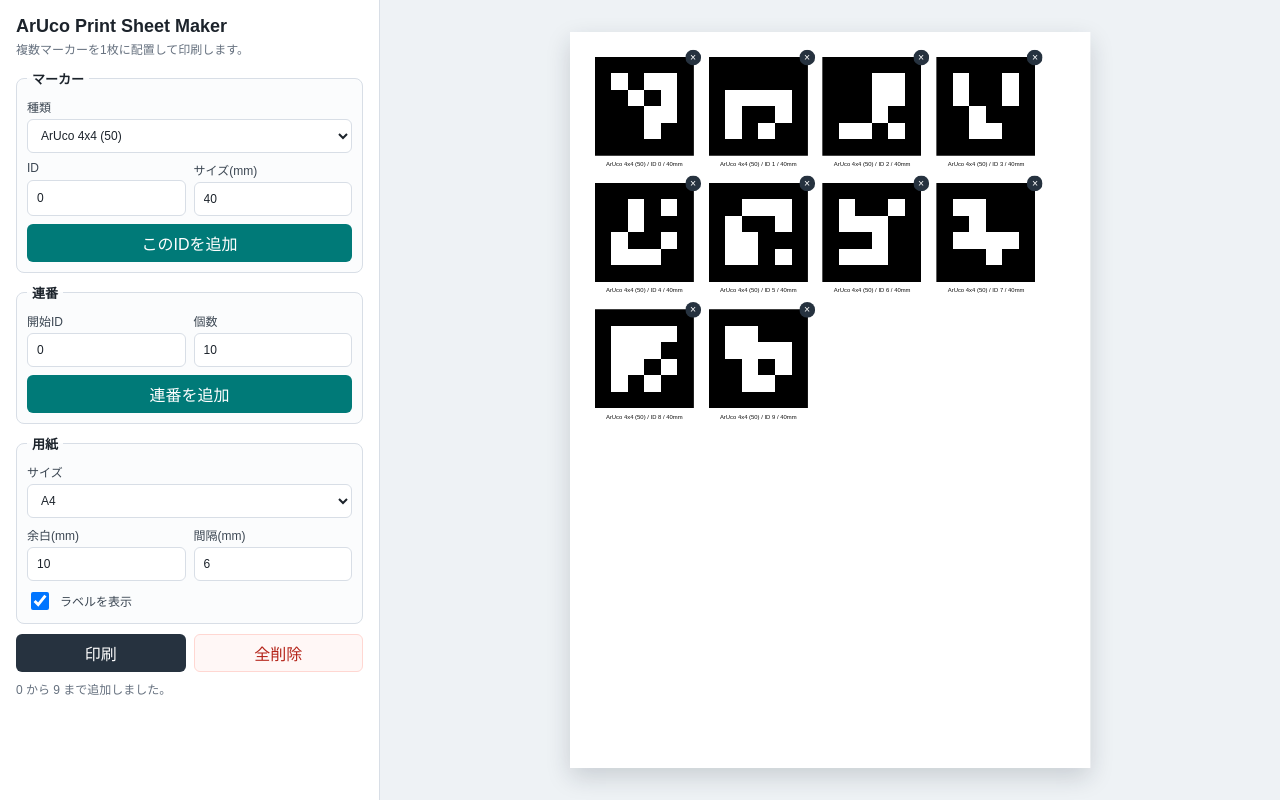
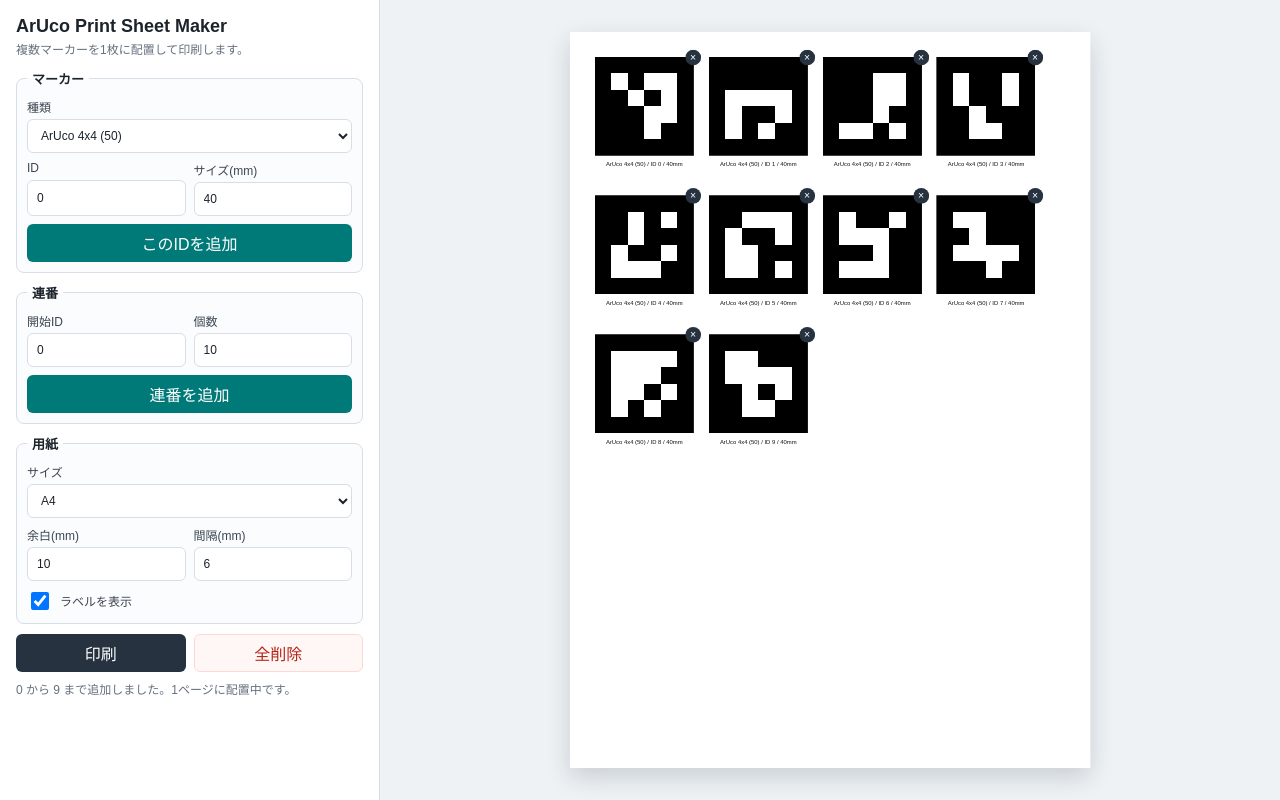
Before and after one commit to shun927/ArUco-Print-Sheet-Maker, a plain HTML site: page index.html in a window 1280 px wide. Both pictures are taken after a click on the button "連番を追加". Drawn offline with Linux system fonts and the light colour scheme.

Commit message:
Paginate markers across print sheets

```diff
--- a/app.js
+++ b/app.js
@@ -8,7 +8,7 @@ const rangeCountInput = document.querySelector("#range-count");
 const form = document.querySelector("#marker-form");
 const workspace = document.querySelector(".workspace");
 const sheetFrame = document.querySelector("#sheet-frame");
-const sheet = document.querySelector("#sheet");
+const pagesElement = document.querySelector("#pages");
 const template = document.querySelector("#marker-template");
 const paperSizeInput = document.querySelector("#paper-size");
 const pageMarginInput = document.querySelector("#page-margin");
@@ -37,6 +37,9 @@ const paperSizes = {
 };
 
 const markers = [];
+const labelHeightMm = 8;
+const labelGapMm = 2;
+const previewPageGapPx = 18;
 
 function setupDictionaries() {
   Object.entries(data).forEach(([key, dictionary]) => {
@@ -104,10 +107,35 @@ function addMarker(dictionaryKey, markerId, sizeMm) {
 }
 
 function render() {
-  sheet.replaceChildren();
+  pagesElement.replaceChildren();
   const showLabels = showLabelsInput.checked;
+  const layout = paginateMarkers(showLabels);
 
-  markers.forEach((marker, index) => {
+  layout.pages.forEach((pageMarkers, pageIndex) => {
+    const page = document.createElement("div");
+    page.className = "sheet";
+    page.setAttribute("aria-label", `${pageIndex + 1}ページ`);
+
+    pageMarkers.forEach((entry) => {
+      page.append(createMarkerElement(entry.marker, entry.index, entry.x, entry.y, showLabels));
+    });
+
+    pagesElement.append(page);
+  });
+
+  updateSheet();
+  fitSheetToWorkspace(layout.pages.length);
+
+  if (layout.errors.length) {
+    status.textContent = layout.errors[0];
+  } else if (markers.length) {
+    status.textContent = `${markers.length}個のマーカーを${layout.pages.length}ページに配置中です。`;
+  } else {
+    status.textContent = "マーカーを追加してください。";
+  }
+}
+
+function createMarkerElement(marker, index, xMm, yMm, showLabels) {
     const fragment = template.content.cloneNode(true);
     const card = fragment.querySelector(".marker-card");
     const art = fragment.querySelector(".marker-art");
@@ -116,6 +144,8 @@ function render() {
     const dictionary = data[marker.dictionaryKey];
 
     card.style.setProperty("--marker-size", `${marker.sizeMm}mm`);
+    card.style.left = `${xMm}mm`;
+    card.style.top = `${yMm}mm`;
     card.classList.toggle("hide-label", !showLabels);
     art.innerHTML = markerSvg(marker.dictionaryKey, marker.markerId);
     label.textContent = `${dictionary.label} / ID ${marker.markerId} / ${marker.sizeMm}mm`;
@@ -124,14 +154,51 @@ function render() {
       markers.splice(index, 1);
       render();
     });
-    sheet.append(fragment);
+    return fragment;
+}
+
+function paginateMarkers(showLabels) {
+  const paper = paperSizes[paperSizeInput.value];
+  const margin = Number(pageMarginInput.value);
+  const gap = Number(markerGapInput.value);
+  const contentWidth = paper.width - margin * 2;
+  const contentHeight = paper.height - margin * 2;
+  const pages = [[]];
+  const errors = [];
+  let x = margin;
+  let y = margin;
+  let rowHeight = 0;
+
+  markers.forEach((marker, index) => {
+    const itemWidth = marker.sizeMm;
+    const itemHeight = marker.sizeMm + (showLabels ? labelGapMm + labelHeightMm : 0);
+
+    if (itemWidth > contentWidth || itemHeight > contentHeight) {
+      errors.push(
+        `ID ${marker.markerId} (${marker.sizeMm}mm) は現在の用紙と余白には収まりません。サイズか余白を小さくしてください。`
+      );
+      return;
+    }
+
+    if (x > margin && x + itemWidth > margin + contentWidth) {
+      x = margin;
+      y += rowHeight + gap;
+      rowHeight = 0;
+    }
+
+    if (y > margin && y + itemHeight > margin + contentHeight) {
+      pages.push([]);
+      x = margin;
+      y = margin;
+      rowHeight = 0;
+    }
+
+    pages[pages.length - 1].push({ marker, index, x, y });
+    x += itemWidth + gap;
+    rowHeight = Math.max(rowHeight, itemHeight);
   });
 
-  updateSheet();
-  fitSheetToWorkspace();
-  status.textContent = markers.length
-    ? `${markers.length}個のマーカーを配置中です。`
-    : "マーカーを追加してください。";
+  return { pages: pages.filter((page) => page.length > 0 || !markers.length), errors };
 }
 
 function updateSheet() {
@@ -139,28 +206,28 @@ function updateSheet() {
   const margin = Number(pageMarginInput.value);
   const gap = Number(markerGapInput.value);
 
-  sheet.style.setProperty("--paper-width", `${paper.width}mm`);
-  sheet.style.setProperty("--paper-height", `${paper.height}mm`);
+  pagesElement.style.setProperty("--paper-width", `${paper.width}mm`);
+  pagesElement.style.setProperty("--paper-height", `${paper.height}mm`);
   sheetFrame.style.setProperty("--paper-width", `${paper.width}mm`);
   sheetFrame.style.setProperty("--paper-height", `${paper.height}mm`);
-  sheet.style.setProperty("--page-margin", `${margin}mm`);
-  sheet.style.setProperty("--marker-gap", `${gap}mm`);
   document.documentElement.style.setProperty(
     "--print-page-size",
     `${paper.width}mm ${paper.height}mm`
   );
 }
 
-function fitSheetToWorkspace() {
+function fitSheetToWorkspace(pageCount = pagesElement.children.length || 1) {
   requestAnimationFrame(() => {
     const availableWidth = Math.max(1, workspace.clientWidth - 64);
     const availableHeight = Math.max(1, workspace.clientHeight - 64);
-    const sheetWidth = sheet.offsetWidth;
-    const sheetHeight = sheet.offsetHeight;
+    const firstPage = pagesElement.querySelector(".sheet");
+    const sheetWidth = firstPage ? firstPage.offsetWidth : 1;
+    const sheetHeight = firstPage ? firstPage.offsetHeight : 1;
+    const totalWidth = sheetWidth * pageCount + previewPageGapPx * Math.max(0, pageCount - 1);
     const scale = Math.min(1, availableWidth / sheetWidth, availableHeight / sheetHeight);
 
-    sheet.style.setProperty("--sheet-scale", scale.toFixed(4));
-    sheetFrame.style.setProperty("--sheet-frame-width", `${sheetWidth * scale}px`);
+    pagesElement.style.setProperty("--sheet-scale", scale.toFixed(4));
+    sheetFrame.style.setProperty("--sheet-frame-width", `${totalWidth * scale}px`);
     sheetFrame.style.setProperty("--sheet-frame-height", `${sheetHeight * scale}px`);
   });
 }
@@ -182,11 +249,17 @@ function addRange() {
     return;
   }
 
+  if (!Number.isFinite(size) || size < 5 || size > 200) {
+    status.textContent = "サイズは 5mm から 200mm の範囲で指定してください。";
+    return;
+  }
+
   const end = Math.min(dictionary.count - 1, start + count - 1);
   for (let id = start; id <= end; id += 1) {
-    addMarker(dictionaryKey, id, size);
+    markers.push({ dictionaryKey, markerId: id, sizeMm: size });
   }
-  status.textContent = `${start} から ${end} まで追加しました。`;
+  render();
+  status.textContent = `${start} から ${end} まで追加しました。${pagesElement.children.length}ページに配置中です。`;
 }
 
 dictionaryInput.addEventListener("change", updateIdLimit);
--- a/index.html
+++ b/index.html
@@ -109,7 +109,7 @@
 
       <section class="workspace" aria-label="印刷プレビュー">
         <div id="sheet-frame" class="sheet-frame">
-          <div id="sheet" class="sheet"></div>
+          <div id="pages" class="pages"></div>
         </div>
       </section>
     </main>
--- a/styles.css
+++ b/styles.css
@@ -150,33 +150,36 @@ button:hover {
   min-width: 0;
   min-height: 0;
   place-items: center;
-  overflow: hidden;
+  overflow-x: auto;
+  overflow-y: hidden;
   padding: 32px;
 }
 
 .sheet-frame {
-  width: var(--sheet-frame-width, var(--paper-width, 210mm));
+  width: var(--sheet-frame-width, auto);
   height: var(--sheet-frame-height, var(--paper-height, 297mm));
 }
 
-.sheet {
+.pages {
   display: flex;
-  align-content: flex-start;
-  align-items: flex-start;
-  flex-wrap: wrap;
-  gap: var(--marker-gap, 6mm);
-  width: var(--paper-width, 210mm);
+  gap: 18px;
   height: var(--paper-height, 297mm);
-  overflow: hidden;
-  padding: var(--page-margin, 10mm);
-  background: #ffffff;
-  box-shadow: 0 14px 36px rgba(24, 35, 48, 0.18);
   transform: scale(var(--sheet-scale, 1));
   transform-origin: top left;
 }
 
+.sheet {
+  position: relative;
+  flex: 0 0 auto;
+  width: var(--paper-width, 210mm);
+  height: var(--paper-height, 297mm);
+  overflow: hidden;
+  background: #ffffff;
+  box-shadow: 0 14px 36px rgba(24, 35, 48, 0.18);
+}
+
 .marker-card {
-  position: relative;
+  position: absolute;
   display: grid;
   justify-items: center;
   gap: 2mm;
@@ -263,10 +266,22 @@ button:hover {
     height: auto;
   }
 
+  .pages {
+    display: block;
+    height: auto;
+    transform: none;
+  }
+
   .sheet {
+    break-after: page;
+    page-break-after: always;
     margin: 0;
     box-shadow: none;
-    transform: none;
+  }
+
+  .sheet:last-child {
+    break-after: auto;
+    page-break-after: auto;
   }
 
   .remove {
```
